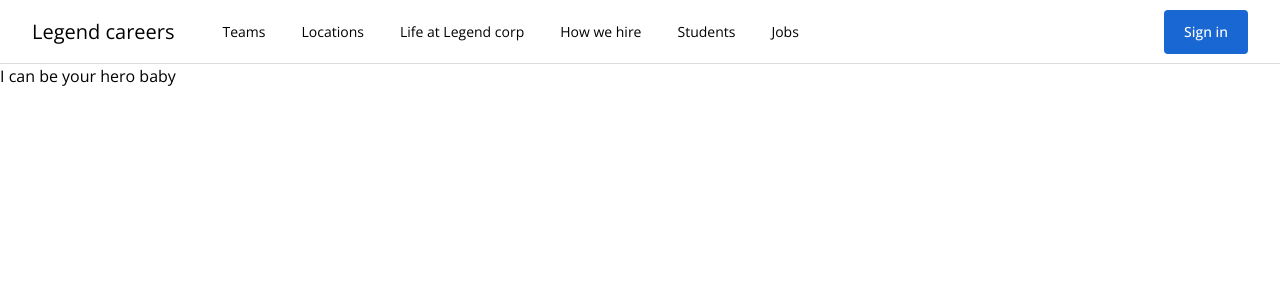
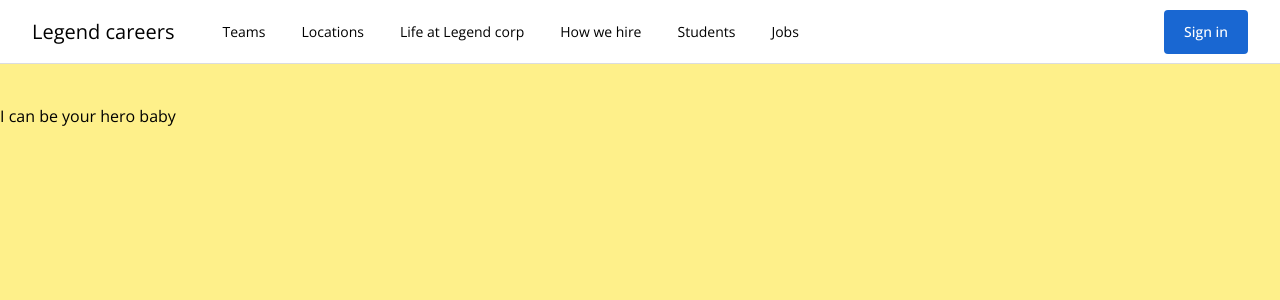
Before and after one commit to Legend1381/Legend-careers, a Vue app: page / in a window 1280 px wide. Shown: the top 300 px of the page. Built offline with nearby package versions, Linux system fonts and the light colour scheme.

Commit message:
add tailwind style to the hero

```diff
--- a/src/components/TheHero.vue
+++ b/src/components/TheHero.vue
@@ -1,6 +1,8 @@
 <template>
   <main>
-    <section>I can be your hero baby</section>
+    <section class="flex flex-col h-screen bg-yellow-200 pt-10 pb-20">
+      I can be your hero baby
+    </section>
   </main>
 </template>
 
```
